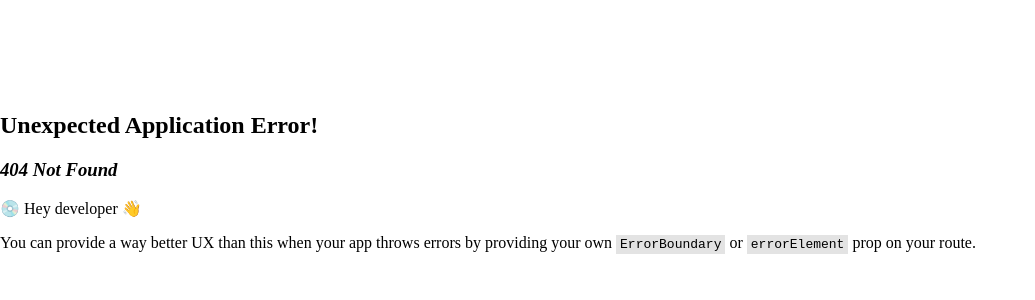
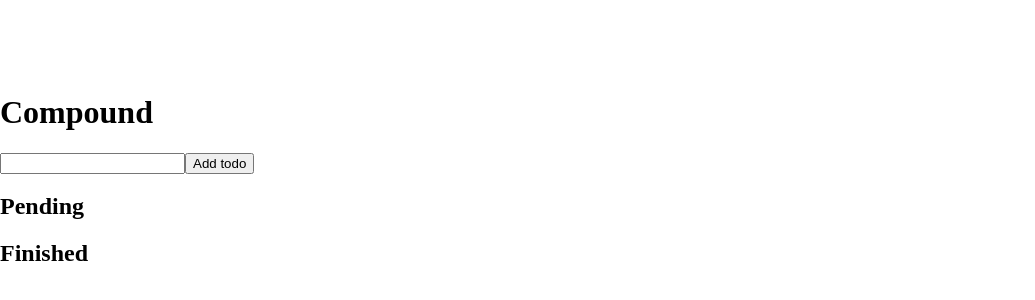
Before and after one commit to jef-schoolmeester/react-patterns, a React (Vite) app: page /compound in a window 1280 px wide. Before the commit this address had no page. Shown: the part 220-520 px from the top of the page, without its empty margins (0-1035 px from the left). Built offline with nearby package versions, Linux system fonts and the light colour scheme.

Commit message:
add compound pattern

```diff
--- a/src/App.tsx
+++ b/src/App.tsx
@@ -9,6 +9,7 @@ import Container from './design/container'
 import Observer from './design/observer'
 import HigherOrderComponent from './design/hoc'
 import Factory from './design/factory'
+import Compound from './design/compound'
 
 const App = () => {
   const router = createBrowserRouter([
@@ -44,6 +45,10 @@ const App = () => {
       path: '/factory',
       element: <Factory />,
     },
+    {
+      path: '/compound',
+      element: <Compound />,
+    },
   ])
   return <RouterProvider router={router} />
 }
--- /dev/null
+++ b/src/design/compound/components/CompletedFlyOut.tsx
@@ -0,0 +1,22 @@
+import React from 'react'
+import FlyOut from './FlyOut'
+
+interface Props {
+  todoId: string
+  deleteTodo: (id: string) => void
+}
+
+const CompletedFlyOut: React.FC<Props> = ({ todoId, deleteTodo }) => {
+  return (
+    <FlyOut>
+      <FlyOut.Toggle />
+      <FlyOut.ActionList>
+        <FlyOut.ActionItem>
+          <button onClick={() => deleteTodo(todoId)}>Delete</button>
+        </FlyOut.ActionItem>
+      </FlyOut.ActionList>
+    </FlyOut>
+  )
+}
+
+export default CompletedFlyOut
--- /dev/null
+++ b/src/design/compound/components/FlyOut.tsx
@@ -0,0 +1,43 @@
+import React, { createContext, useContext, useState } from 'react'
+
+const FlyOutContext = createContext<{ isOpen: boolean; toggle: () => void }>({
+  isOpen: false,
+  toggle: () => null,
+})
+
+const FlyOut = ({ children }: { children: React.ReactNode }) => {
+  const [isOpen, setOpen] = useState<boolean>(false)
+
+  const toggle = () => setOpen(!isOpen)
+
+  const value = { isOpen, toggle }
+  return (
+    <FlyOutContext.Provider value={value}>{children}</FlyOutContext.Provider>
+  )
+}
+
+const Toggle = () => {
+  const { toggle } = useContext(FlyOutContext)
+
+  return (
+    <div onClick={toggle}>
+      <button>TOGGLE</button>
+    </div>
+  )
+}
+
+const ActionList: React.FC<{ children: React.ReactNode }> = ({ children }) => {
+  const { isOpen } = useContext(FlyOutContext)
+  if (!isOpen) return null
+  return <ul>{children}</ul>
+}
+
+const ActionItem: React.FC<{ children: React.ReactNode }> = ({ children }) => {
+  return <li>{children}</li>
+}
+
+FlyOut.Toggle = Toggle
+FlyOut.ActionList = ActionList
+FlyOut.ActionItem = ActionItem
+
+export default FlyOut
--- /dev/null
+++ b/src/design/compound/components/PendingFlyOut.tsx
@@ -0,0 +1,30 @@
+import React from 'react'
+import FlyOut from './FlyOut'
+
+interface Props {
+  todoId: string
+  completeTodo: (id: string) => void
+  deleteTodo: (id: string) => void
+}
+
+const PendingFlyOut: React.FC<Props> = ({
+  todoId,
+  completeTodo,
+  deleteTodo,
+}) => {
+  return (
+    <FlyOut>
+      <FlyOut.Toggle />
+      <FlyOut.ActionList>
+        <FlyOut.ActionItem>
+          <button onClick={() => completeTodo(todoId)}>Complete</button>
+        </FlyOut.ActionItem>
+        <FlyOut.ActionItem>
+          <button onClick={() => deleteTodo(todoId)}>Delete</button>
+        </FlyOut.ActionItem>
+      </FlyOut.ActionList>
+    </FlyOut>
+  )
+}
+
+export default PendingFlyOut
--- /dev/null
+++ b/src/design/compound/components/TodoForm.tsx
@@ -0,0 +1,29 @@
+import React, { useState } from 'react'
+import { Todo } from '../utils/types'
+
+interface Props {
+  addTodo: (todo: Todo) => void
+}
+
+const TodoForm: React.FC<Props> = ({ addTodo }) => {
+  const [todoName, setTodoName] = useState<string>('')
+
+  const handleAddTodo = () => {
+    const uid = `${Date.now}-${todoName}`
+    addTodo({ id: uid, name: todoName, state: 'pending' })
+    setTodoName('')
+  }
+
+  return (
+    <div>
+      <input
+        type="tel"
+        value={todoName}
+        onChange={(e) => setTodoName(e.target.value)}
+      />
+      <button onClick={handleAddTodo}>Add todo</button>
+    </div>
+  )
+}
+
+export default TodoForm
--- /dev/null
+++ b/src/design/compound/components/TodoList.tsx
@@ -0,0 +1,55 @@
+import React, { useState } from 'react'
+import { Todo } from '../utils/types'
+import CompletedFlyOut from './CompletedFlyOut'
+import PendingFlyOut from './PendingFlyOut'
+import TodoForm from './TodoForm'
+
+const TodoList = () => {
+  const [todos, setTodos] = useState<Todo[]>([])
+
+  const deleteTodo = (id: string) => {
+    setTodos(todos.filter((todo) => todo.id !== id))
+  }
+
+  const completeTodo = (id: string) => {
+    setTodos(
+      todos.map((todo) =>
+        todo.id === id ? { ...todo, state: 'finished' } : todo
+      )
+    )
+  }
+
+  return (
+    <div>
+      <TodoForm addTodo={(todo) => setTodos([...todos, todo])} />
+      <section>
+        <h2>Pending</h2>
+        {todos
+          .filter((todo) => todo.state === 'pending')
+          .map((todo) => (
+            <div key={todo.id}>
+              {todo.name}
+              <PendingFlyOut
+                todoId={todo.id}
+                completeTodo={completeTodo}
+                deleteTodo={deleteTodo}
+              />
+            </div>
+          ))}
+      </section>
+      <section>
+        <h2>Finished</h2>
+        {todos
+          .filter((todo) => todo.state === 'finished')
+          .map((todo) => (
+            <div key={todo.id}>
+              {todo.name}
+              <CompletedFlyOut todoId={todo.id} deleteTodo={deleteTodo} />
+            </div>
+          ))}
+      </section>
+    </div>
+  )
+}
+
+export default TodoList
--- /dev/null
+++ b/src/design/compound/index.tsx
@@ -0,0 +1,13 @@
+import React from 'react'
+import TodoList from './components/TodoList'
+
+const Compound = () => {
+  return (
+    <main>
+      <h1>Compound</h1>
+      <TodoList />
+    </main>
+  )
+}
+
+export default Compound
--- /dev/null
+++ b/src/design/compound/utils/types.ts
@@ -0,0 +1,5 @@
+export type Todo = {
+  id: string
+  state: 'pending' | 'finished'
+  name: string
+}
```
